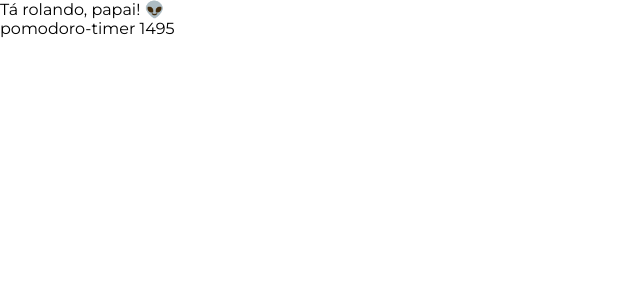
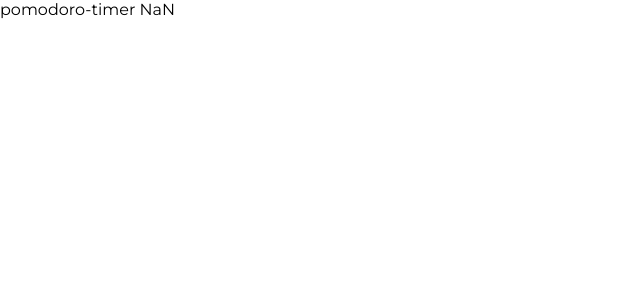
Before and after one commit to PedroFonseca13/pomodoro-ts, a React (Create React App) app: page / in a window 1280 px wide. Shown: the top 300 px of the page, without its empty margins (0-640 px from the left). Built offline with nearby package versions, Linux system fonts and the light colour scheme.

Commit message:
refactor: Alteracoes no app.tsx, incluidas novas props ao componete PomodoroTimer

```diff
--- a/src/App.tsx
+++ b/src/App.tsx
@@ -3,9 +3,13 @@ import { PomodoroTimer } from './components/pomodoro-timer';
 
 function App() {
   return (
-    <div className="App">
-      <p>Tá rolando, papai! 👽</p>
-      <PomodoroTimer defaultPomodoroTimer={1500} />
+    <div className="container">
+      <PomodoroTimer
+        pomodoroTimer={1500}
+        shortRestTimer={420}
+        longRestTimer={840}
+        cycles={4}
+      />
     </div>
   );
 }
```
